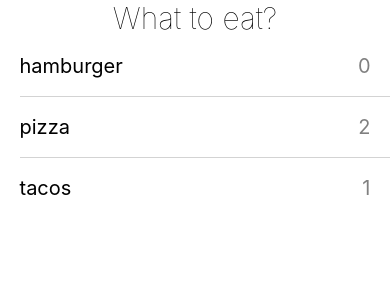
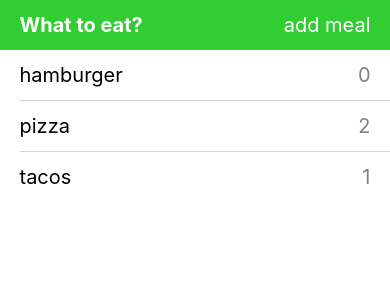
Before and after one commit to andrewnguonly/what-to-eat, a React Native app: screen / in a window 390 px wide. Shown: the top 300 px of the page. Built offline with nearby package versions, Linux system fonts and the light colour scheme.

Commit message:
Add 'add meal' button.

```diff
--- a/src/App.tsx
+++ b/src/App.tsx
@@ -1,14 +1,29 @@
 import React from "react";
-import { FlatList, SafeAreaView, StyleSheet, Text, View } from "react-native";
+import {
+  Alert,
+  FlatList,
+  Pressable,
+  SafeAreaView,
+  StyleSheet,
+  Text,
+  View,
+} from "react-native";
 import getMeals from "./Controller";
 
 const styles = StyleSheet.create({
+  buttonContainer: {
+    alignItems: "flex-end",
+    width: "50%",
+  },
+  buttonText: {
+    color: "white",
+    fontSize: 20,
+  },
   row: {
     alignItems: "center",
     flexDirection: "row",
-    height: 60,
-    paddingLeft: "5%",
-    paddingRight: "5%",
+    height: 50,
+    paddingHorizontal: "5%",
   },
   rowLabel: {
     color: "gray",
@@ -31,10 +46,20 @@
     width: "50%",
   },
   title: {
-    color: "black",
-    fontSize: 30,
-    fontWeight: "100",
-    textAlign: "center",
+    color: "white",
+    fontSize: 20,
+    fontWeight: "bold",
+  },
+  titleBar: {
+    alignItems: "center",
+    backgroundColor: "#32CD32",
+    flexDirection: "row",
+    height: 50,
+    paddingHorizontal: "5%",
+  },
+  titleContainer: {
+    alignItems: "flex-start",
+    width: "50%",
   },
 });
 
@@ -43,7 +68,16 @@
 
   return (
     <SafeAreaView style={{ flex: 1 }}>
-      <Text style={styles.title}>What to eat?</Text>
+      <View style={styles.titleBar}>
+        <View style={styles.titleContainer}>
+          <Text style={styles.title}>What to eat?</Text>
+        </View>
+        <View style={styles.buttonContainer}>
+          <Pressable onPress={() => Alert.alert("add meal")}>
+            <Text style={styles.buttonText}>add meal</Text>
+          </Pressable>
+        </View>
+      </View>
       <FlatList
         ItemSeparatorComponent={() => <View style={styles.rowSeparator} />}
         data={meals}
```
